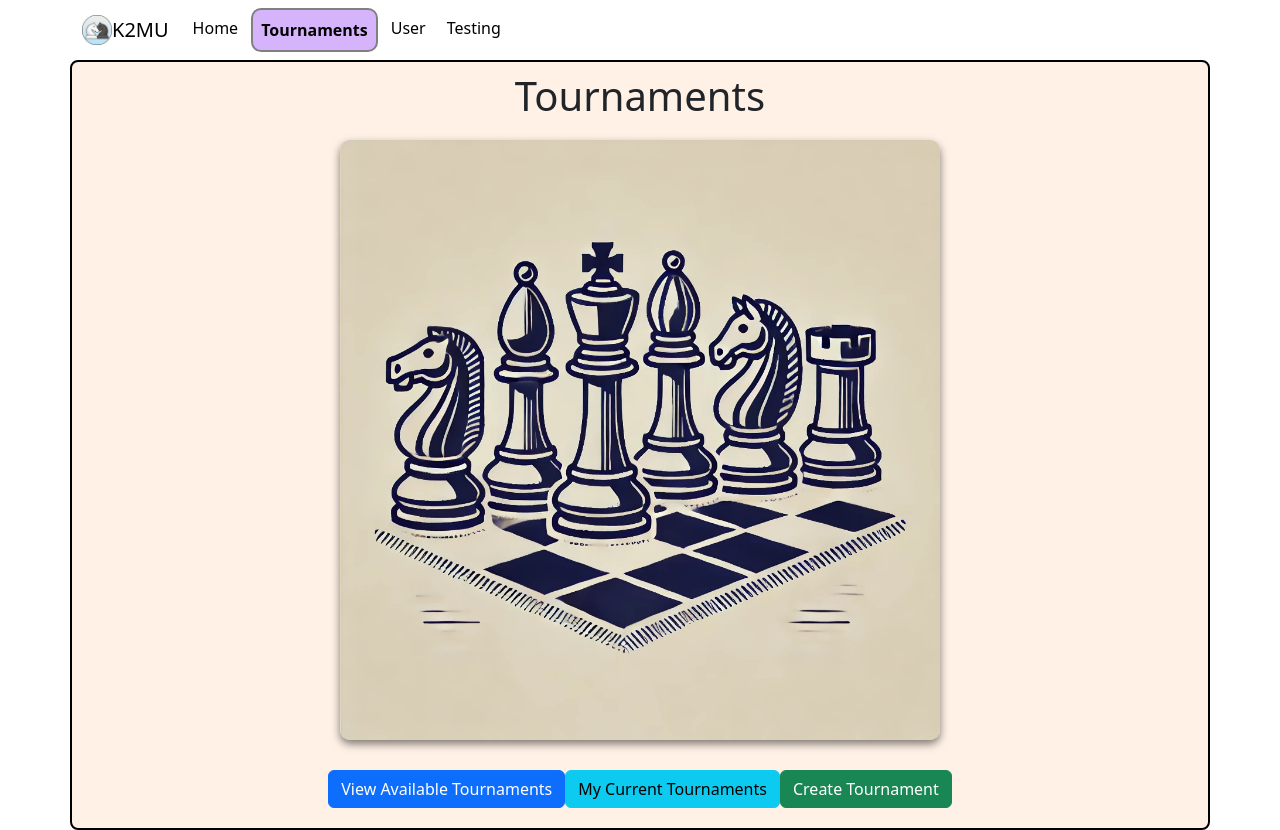
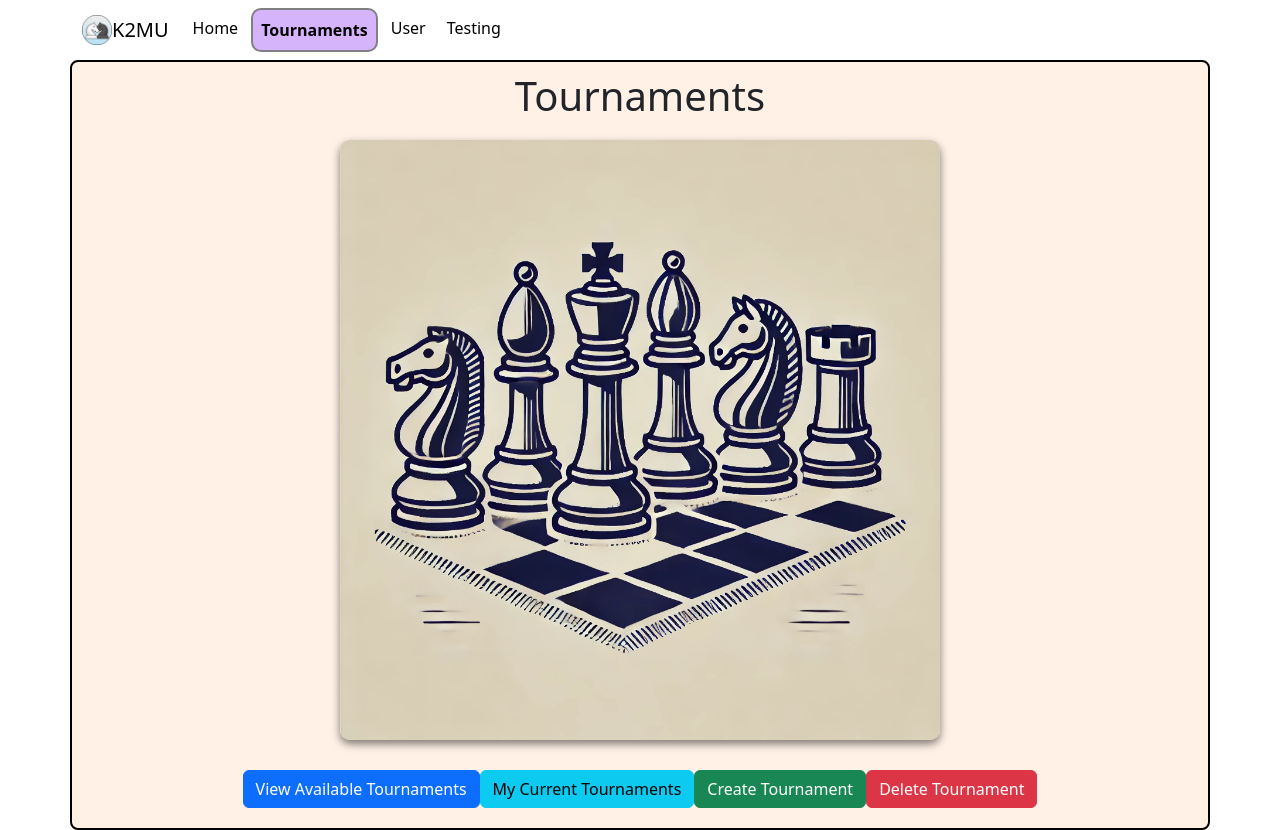
Before and after one commit to shiv-iyer/CS203-Project, a React (Create React App) app in the folder k2mu/: page /tournaments in a window 1280 px wide. Built offline with nearby package versions, Linux system fonts and the light colour scheme; a web font is replaced by a local one.

Commit message:
added delete tournament optio, must be authenticated to do so

```diff
--- a/k2mu/src/pages/Tournaments.js
+++ b/k2mu/src/pages/Tournaments.js
@@ -61,6 +61,32 @@ export default function Tournaments() {
         }
     }
 
+    const handlePostTournamentt = async () => {
+        alert("new");
+    }
+
+    const handleDeleteTournament = async () => {
+
+        // Basic Auth credentials
+        const username = 'Player1';
+        const password = 'Password1';
+        const encodedCredentials = btoa(`${username}:${password}`);  // Encode the credentials in Base64
+
+
+        try {
+            const response = await axios.delete('http://localhost:8080/tournaments/9', {
+                headers: {
+                    'Content-Type': 'application/json',
+                    'Authorization': `Basic ${encodedCredentials}`
+                }
+            });
+            console.log(response.data);
+        } catch (error) {
+            console.error("Error deleteing tournament:", error);
+            alert("Error deleting tournament!");
+        }
+    }
+
     const handleShowTournaments = () => {
         setShowTournaments(true);
         fetchTournaments();  // Fetch tournaments when button is clicked
@@ -89,7 +115,8 @@ export default function Tournaments() {
                 <div className="button-group">
                     <Button onClick={handleShowTournaments}>View Available Tournaments</Button>
                     <Button variant="info" onClick={handleShowUserTournaments}>My Current Tournaments</Button>
-                    <Button variant="success" onClick={handlePostTournament}>Create Tournament</Button>
+                    <Button variant="success" onClick={handlePostTournamentt}>Create Tournament</Button>
+                    <Button variant="danger" onClick={handleDeleteTournament}>Delete Tournament</Button>
                 </div>
 
                 {/* Modal will display our tournaments */}
```
